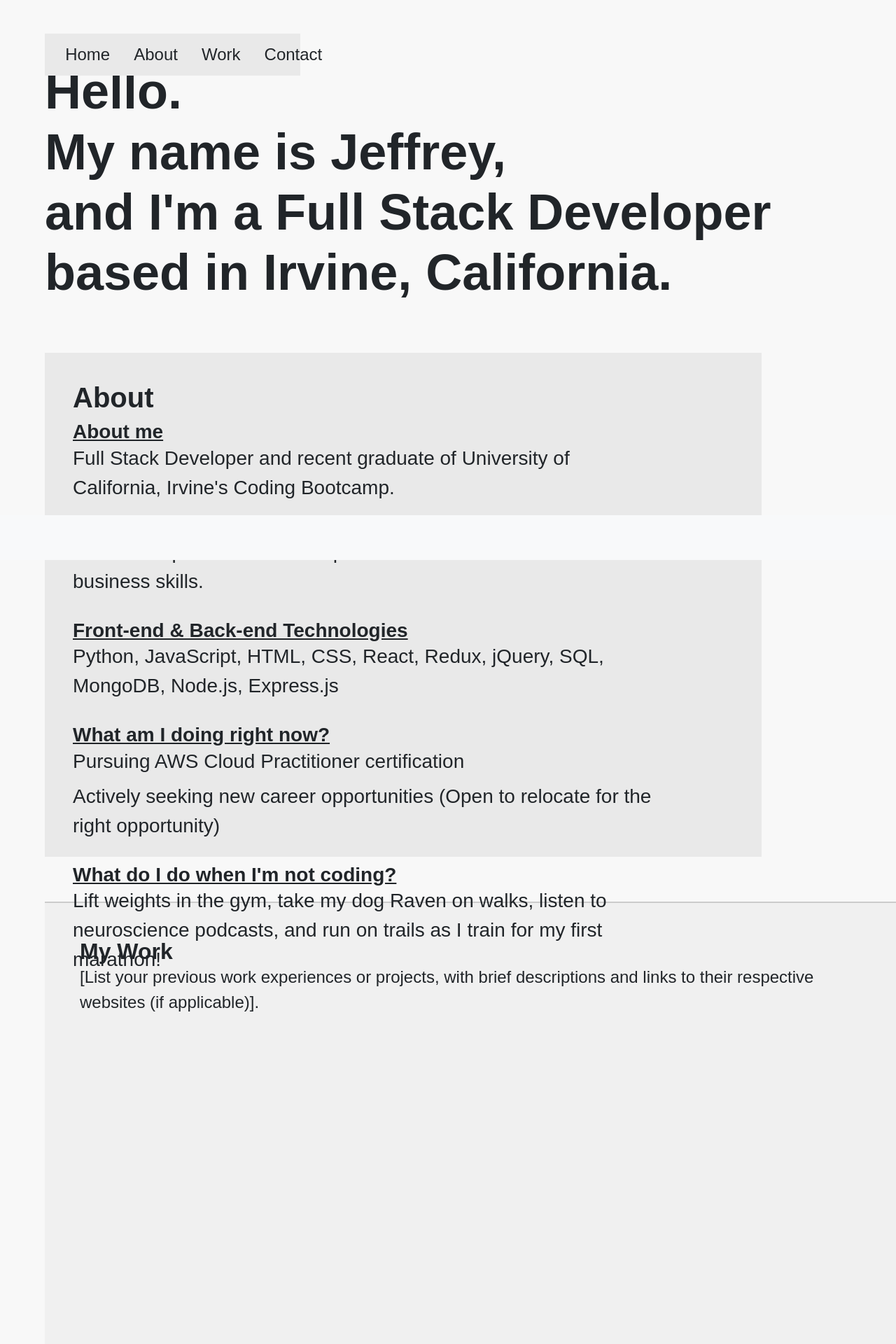
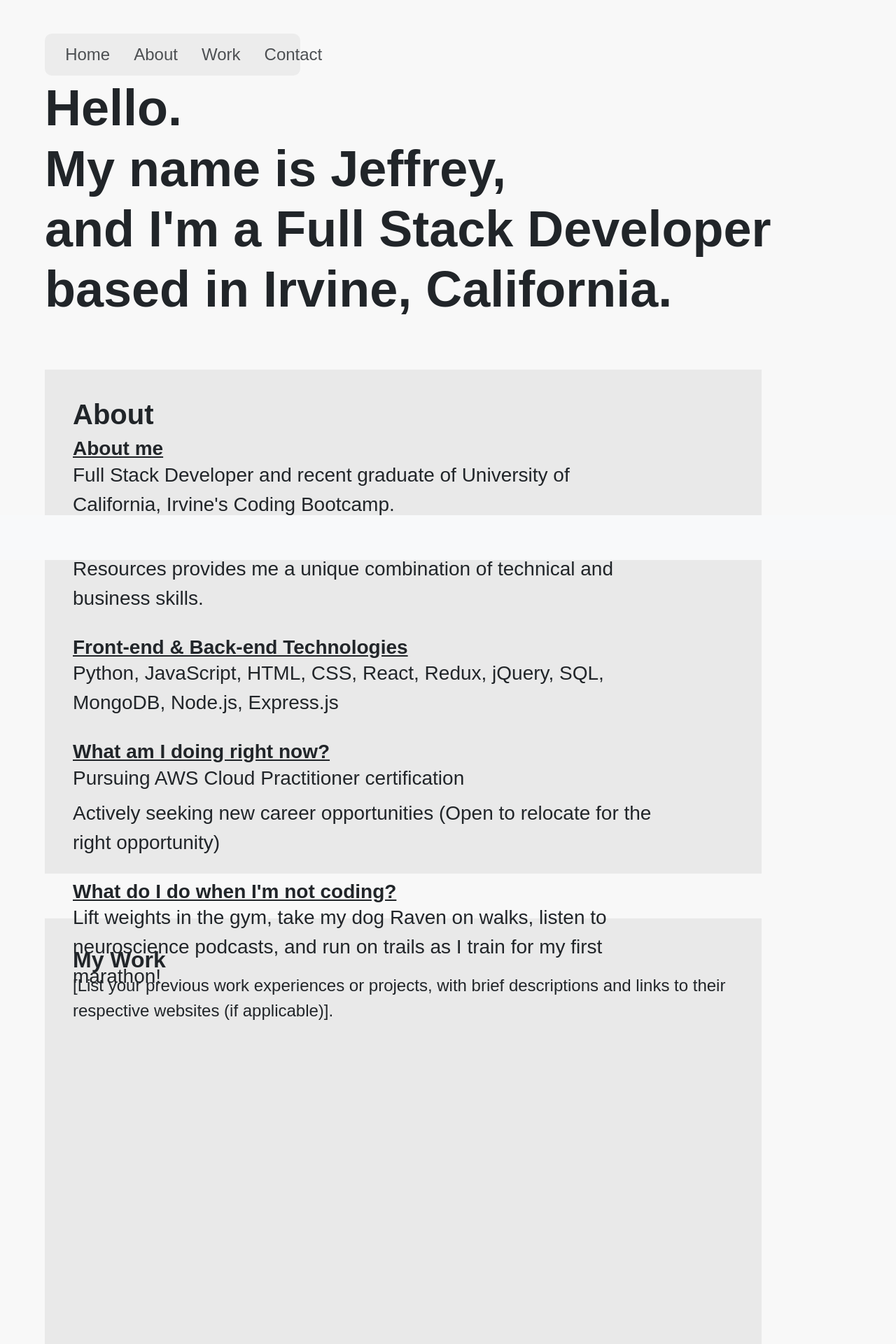
Before and after one commit to jffsun/portfolio-app, a React (Create React App) app: page / in a window 1280 px wide. Shown: the top 1920 px of the page at 70% size. Built offline with nearby package versions, Linux system fonts and the light colour scheme.

Commit message:
Opacity stylings to Navbar' '

```diff
--- a/src/pages/Work.js
+++ b/src/pages/Work.js
@@ -2,7 +2,7 @@ import React from 'react';
 
 const Work = () => {
   return (
-    <div className="work" id="work">
+    <div className="work-container" id="work">
       <h2>My Work</h2>
       <p>[List your previous work experiences or projects, with brief descriptions and links to their respective websites (if applicable)].</p>
     </div>
--- a/src/styles/global.css
+++ b/src/styles/global.css
@@ -146,7 +146,10 @@ a:hover {
   width: 30%;
   padding: 1%;
   margin-right: 5%;
+  margin-bottom: 2%;
   background-color: #e9e9e9;
+  border-radius: 10px;
+  opacity: 0.8;
 }
 
 /* styling of links text */
@@ -165,7 +168,7 @@ a:hover {
   display: flex;
   align-items:center;
   /* padding-top: 10vh; */
-  margin-left: 5vw;
+  margin: 3vh 5vw;
   width: 75vw;
   height: 50vh;
   background-color: #f8f8f8;
@@ -208,13 +211,14 @@ a:hover {
   margin-bottom: 4vh;
 }
 
-.work {
-  background-color: #f0f0f0;
-  height: 80vh;
-  border-top: 2px solid #ccc;
-  border-bottom: 2px solid #ccc;
-  margin-left: 5vw;
-  padding: 50px;
+.work-container {
+    display: flex;
+    flex-direction: column;
+    height: 90vh;
+    background-color: #e9e9e9;
+    margin: 5vw;
+    width: 80vw;
+    padding: 40px;
 }
 
 .contact {
```
